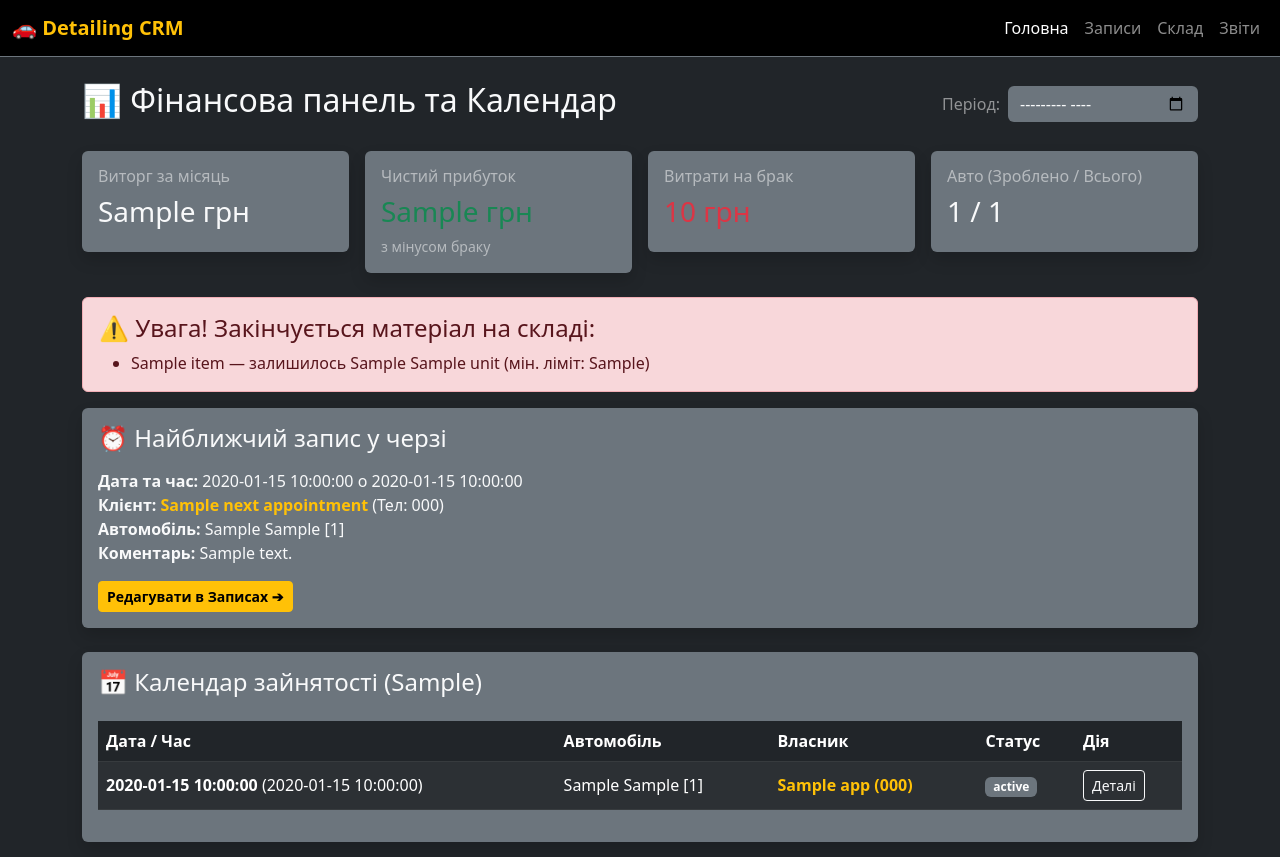
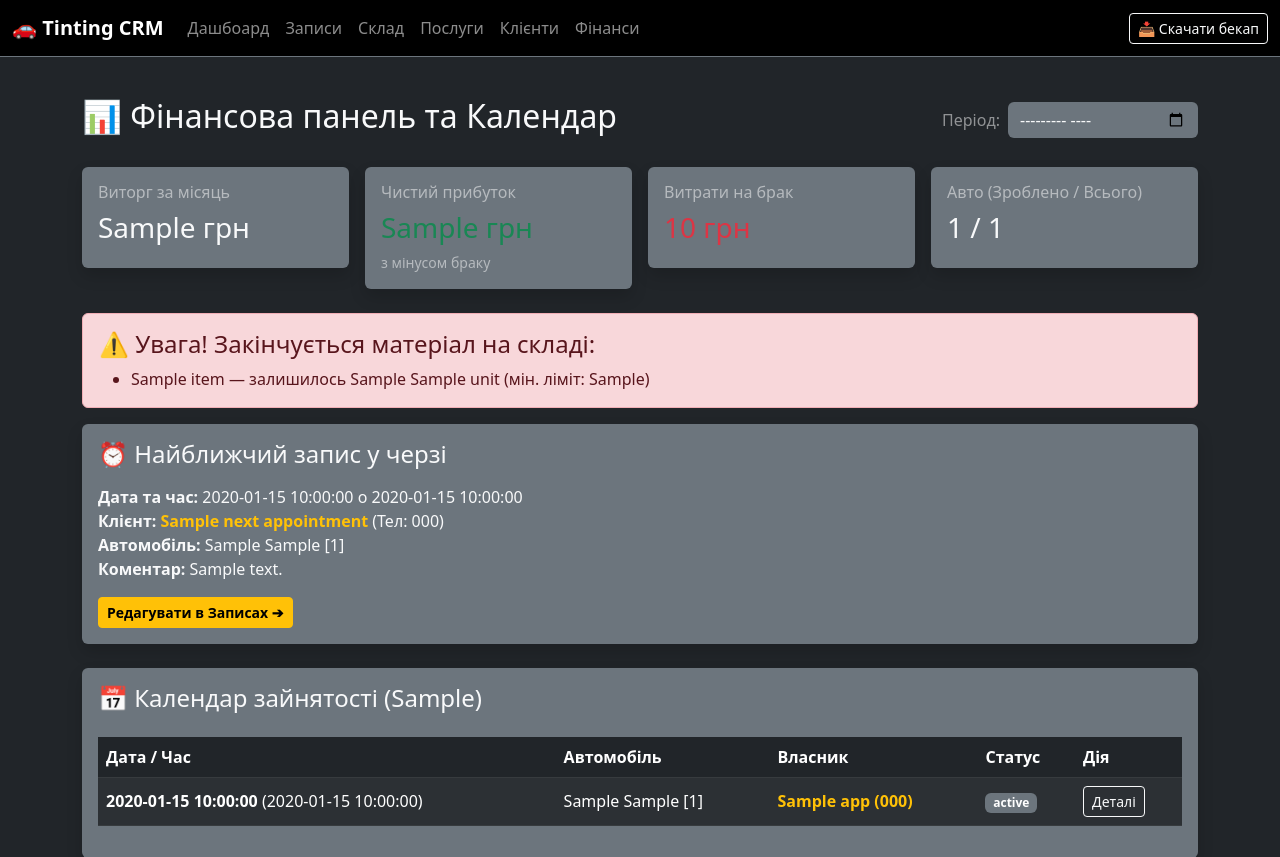
Before and after one commit to blacklinezl28-jpg/tinting-crm, a FastAPI app: template templates/dashboard.html in a window 1280 px wide. Shown: the top 857 px of the page. Run offline with FastAPI, Linux system fonts and the light colour scheme; the template is opened without the code that fills it: most values are stand-ins (such as "Sample title", 1, 10 or a date in 2020); some libraries are stand-ins or nearby versions.

Commit message:
Refactor dashboard.html to use template inheritance
Refactored dashboard.html to use template inheritance and improved structure.

```diff
--- a/templates/dashboard.html
+++ b/templates/dashboard.html
@@ -1,25 +1,5 @@
-<!DOCTYPE html>
-<html lang="uk">
-<head>
-    <meta charset="UTF-8">
-    <meta name="viewport" content="width=device-width, initial-scale=1.0">
-    <title>Головна - CRM Tinting</title>
-    <link href="https://cdn.jsdelivr.net/npm/bootstrap@5.3.0/dist/css/bootstrap.min.css" rel="stylesheet">
-</head>
-<body class="bg-dark text-light">
-    <nav class="navbar navbar-expand-lg navbar-dark bg-black border-bottom border-secondary mb-4">
-        <div class="container-fluid">
-            <a class="navbar-brand fw-bold text-warning" href="/">🚗 Detailing CRM</a>
-            <div class="navbar-nav">
-                <a class="nav-link active" href="/">Головна</a>
-                <a class="nav-link" href="/appointments">Записи</a>
-                <a class="nav-link" href="/inventory">Склад</a>
-                <a class="nav-link" href="/reports">Звіти</a>
-            </div>
-        </div>
-    </nav>
-
-    <div class="container">
+{% extends "base.html" %}
+{% block content %}
     <!-- Шапка з заголовком та вибором місяця/року -->
     <div class="row mb-4 align-items-center">
         <div class="col-md-6">
@@ -84,7 +64,7 @@
                         <strong>Дата та час:</strong> {{ next_appointment.date }} о {{ next_appointment.time }}<br>
                         <strong>Клієнт:</strong> <a href="/appointments" class="text-warning text-decoration-none fw-bold">{{ next_appointment.client_name }}</a> (Тел: {{ next_appointment.client_phone }})<br>
                         <strong>Автомобіль:</strong> {{ next_appointment.car_brand }} {{ next_appointment.car_model }} [{{ next_appointment.car_number }}]<br>
-                            <strong>Коментарь:</strong> {{ next_appointment.comment or 'немає' }}
+                        <strong>Коментар:</strong> {{ next_appointment.comment or 'немає' }}
                     </div>
                     <div class="mt-3">
                         <a href="/appointments" class="btn btn-warning btn-sm fw-bold">Редагувати в Записах ➔</a>
@@ -116,7 +96,7 @@
                         <td><strong>{{ app.date }}</strong> ({{ app.time }})</td>
                         <td>{{ app.car_brand }} {{ app.car_model }} [{{ app.car_number }}]</td>
                         <td>
-                                <a href="/appointments" class="text-warning text-decoration-none fw-bold" title="Перейти в записи">
+                            <a href="/client/{{ app.client_phone }}" class="text-warning text-decoration-none fw-bold" title="Перейти до картки клієнта">
                                 {{ app.client_name }} ({{ app.client_phone }})
                             </a>
                         </td>
@@ -126,14 +106,13 @@
                             </span>
                         </td>
                         <td>
-                                <!-- Кнопка відкриття "шторки" (модального вікна) -->
                             <button type="button" class="btn btn-sm btn-outline-light" data-bs-toggle="modal" data-bs-target="#appModal{{ app.id }}">
                                 Деталі
                             </button>
                         </td>
                     </tr>
 
-                        <!-- Модальне вікно (шторка) для запису -->
+                    <!-- Модальне вікно для запису -->
                     <div class="modal fade text-dark" id="appModal{{ app.id }}" tabindex="-1">
                         <div class="modal-dialog">
                             <div class="modal-content bg-dark text-light border border-secondary">
@@ -146,13 +125,13 @@
                                     <p><strong>Час:</strong> {{ app.time }}</p>
                                     <p><strong>Марка та модель:</strong> {{ app.car_brand }} {{ app.car_model }}</p>
                                     <p><strong>Держ. номер:</strong> {{ app.car_number }}</p>
-                                        <p><strong>Власник:</strong> {{ app.client_name }}</p>
+                                    <p><strong>Власник:</strong> <a href="/client/{{ app.client_phone }}" class="text-warning">{{ app.client_name }}</a></p>
                                     <p><strong>Телефон:</strong> <a href="tel:{{ app.client_phone }}" class="text-warning">{{ app.client_phone }}</a></p>
                                     <p><strong>Статус:</strong> <span class="badge bg-warning text-dark">{{ app.status }}</span></p>
-                                        <p><strong>Послуги / Коментар:</strong> {{ app.comment or 'Не вказано' }}</p>
+                                    <p><strong>Коментар:</strong> {{ app.comment or 'Не вказано' }}</p>
                                 </div>
                                 <div class="modal-footer border-secondary">
-                                        <a href="/appointments" class="btn btn-warning fw-bold">Редагувати в Записах</a>
+                                    <a href="/appointment/{{ app.id }}" class="btn btn-warning fw-bold">Повна сторінка запису</a>
                                     <button type="button" class="btn btn-secondary" data-bs-dismiss="modal">Закрити</button>
                                 </div>
                             </div>
@@ -167,9 +146,4 @@
             </table>
         </div>
     </div>
-    </div>
-
-    <!-- Bootstrap JS (необхідний для роботи шторки/модальних вікон) -->
-    <script src="https://cdn.jsdelivr.net/npm/bootstrap@5.3.0/dist/js/bootstrap.bundle.min.js"></script>
-</body>
-</html>
+{% endblock %}
```
Lines whose indentation alone changed are shown as unchanged.
